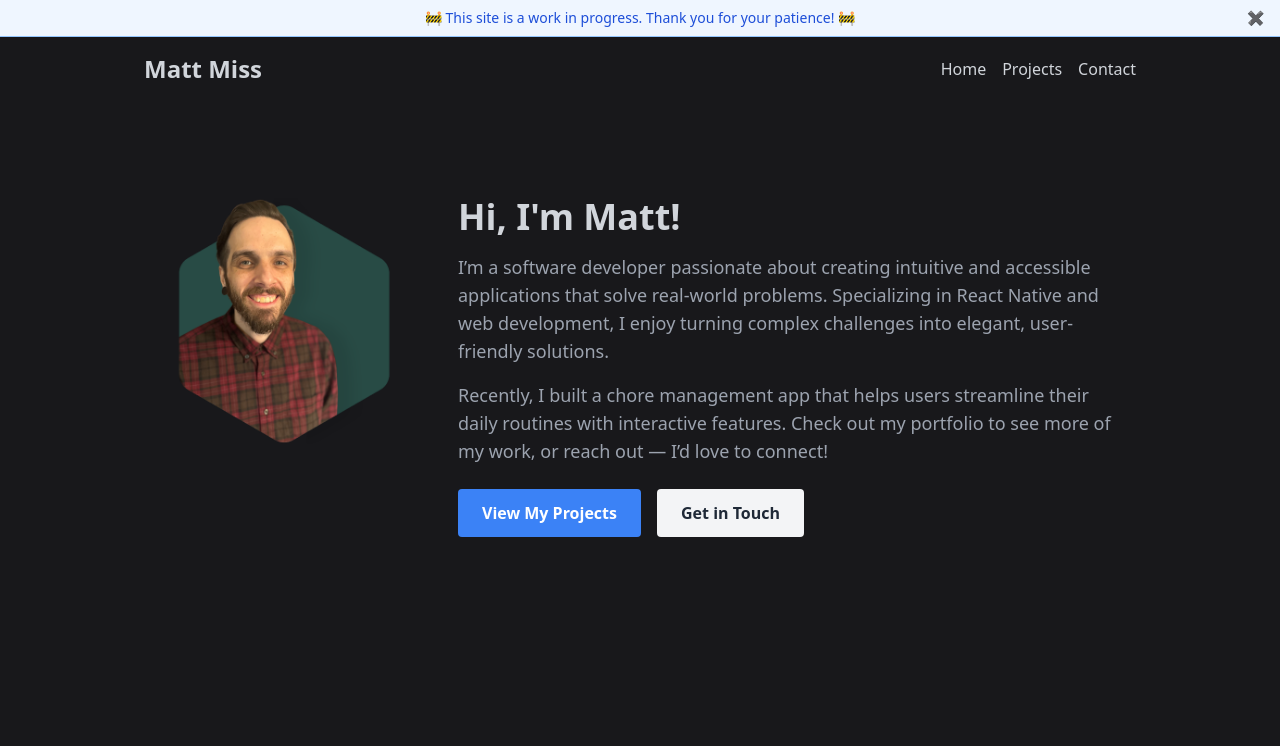
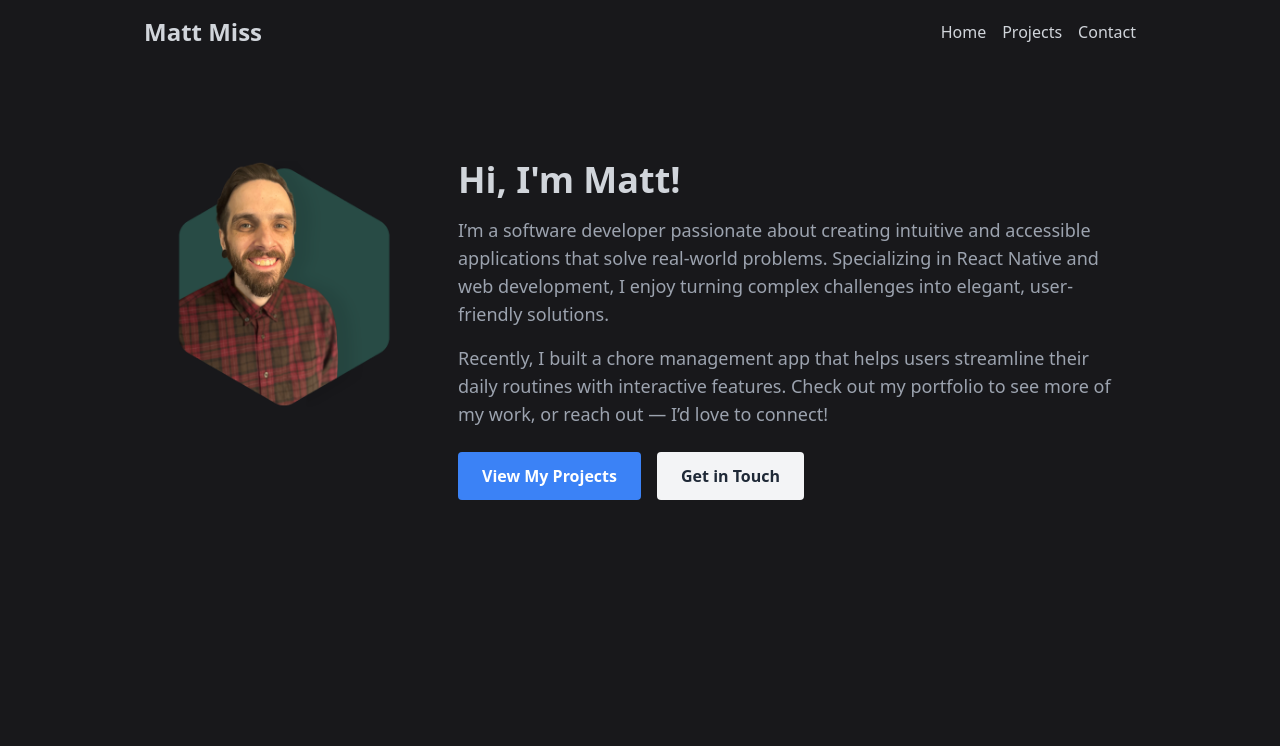
Before and after one commit to MattMiss/gatsby-portfolio, a Gatsby site: page / in a window 1280 px wide. Shown: the top 746 px of the page. Built offline with nearby package versions, Linux system fonts and the light colour scheme; Gatsby itself is replaced by a stand-in of ours.

Commit message:
Remove WIP banner from the layout. Fix incorrect LinkedIn link

```diff
--- a/src/components/Footer.tsx
+++ b/src/components/Footer.tsx
@@ -29,7 +29,7 @@ const Footer: React.FC = () => (
           <FaGithub size={24} />
         </a>
         <a
-          href="https://linkedin.com/in/metthew-miss"
+          href="https://linkedin.com/in/matthew-miss"
           target="_blank"
           rel="noopener noreferrer"
           aria-label="LinkedIn"
--- a/src/components/Layout.tsx
+++ b/src/components/Layout.tsx
@@ -6,25 +6,8 @@ interface LayoutProps {
   children: ReactNode;
 }
 
-const Layout: React.FC<LayoutProps> = ({ children }) => {
-
-  const [showBanner, setShowBanner] = React.useState(true);
-
-  return (
-    <div className="bg-zinc-900 flex flex-col min-h-screen">
-
-      {/* Work in Progress Banner */}
-      {showBanner && (
-        <div className="bg-blue-50 border-b border-blue-300 text-blue-700 text-sm text-center py-2 shadow-sm relative">
-          🚧 This site is a work in progress. Thank you for your patience! 🚧
-          <button
-            className="absolute right-4 top-2 text-yellow-700 hover:text-yellow-900 focus:outline-none"
-            onClick={() => setShowBanner(false)}
-          >
-            ✖
-          </button>
-        </div>
-      )}
+const Layout: React.FC<LayoutProps> = ({ children }) => (
+  <div className="bg-zinc-900 flex flex-col min-h-screen">
 
       {/* Navbar */}
       <Navbar />
@@ -35,6 +18,6 @@ const Layout: React.FC<LayoutProps> = ({ children }) => {
       {/* Footer */}
       <Footer />
     </div>
-)};
+);
 
 export default Layout;
```
